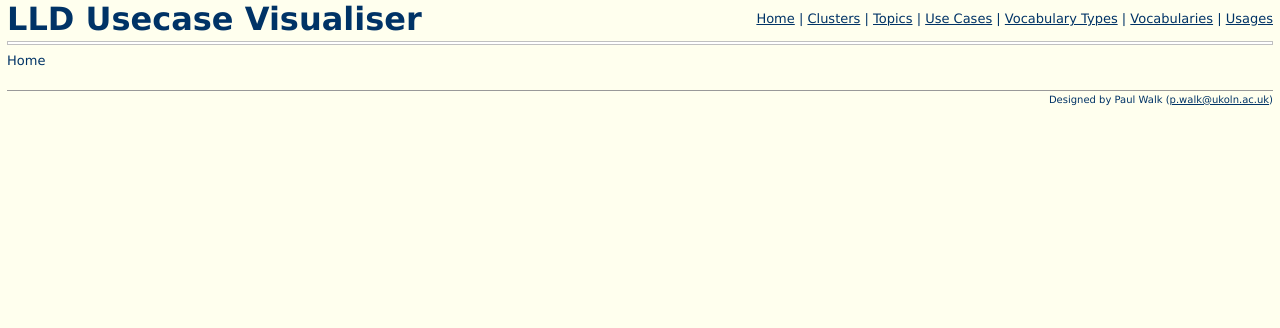
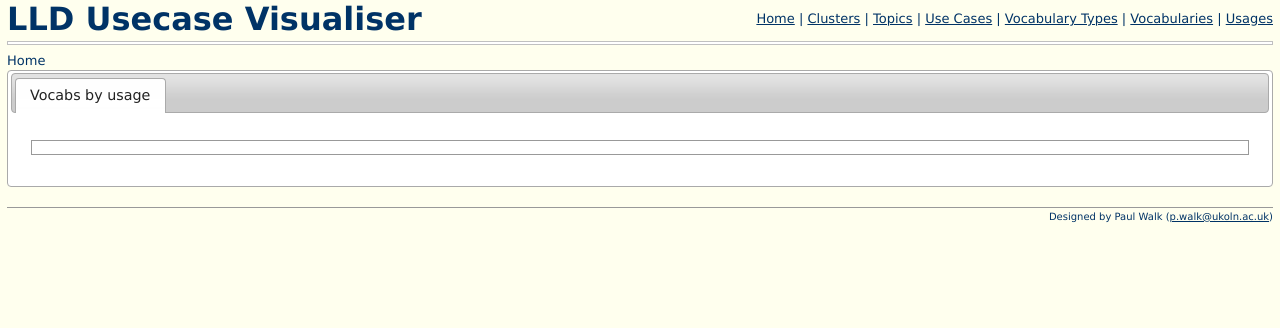
Before and after one commit to paulwalk/lldvis, a Rails app: template app/views/home/index.html.erb in a window 1280 px wide. Shown: the top 328 px of the page. Run offline with Rails 7, Linux system fonts and the light colour scheme; the template is opened without the code that fills it, so the values that code supplies are empty; parts of the project's set-up code (start-up, migrations or seed data) failed here and were passed over; some libraries are stand-ins or nearby versions.

Commit message:
added tag cloud support

```diff
--- a/app/helpers/application_helper.rb
+++ b/app/helpers/application_helper.rb
@@ -1,3 +1,6 @@
 # Methods added to this helper will be available to all templates in the application.
 module ApplicationHelper
+
+
+
 end
--- a/app/models/usecase.rb
+++ b/app/models/usecase.rb
@@ -2,4 +2,5 @@ class Usecase < ActiveRecord::Base
   has_and_belongs_to_many :topics
   has_many :vocabs, :through => :usages
   has_many :usages
+
 end
--- a/app/views/home/index.html.erb
+++ b/app/views/home/index.html.erb
@@ -1,3 +1,19 @@
 <%= render :partial => "shared/menu_bar"%>
 
 Home
+
+
+<div id="tabs">
+	<ul>
+		<li><a href="#tabs-1">Vocabs by usage</a></li>
+	</ul>
+	<div id="tabs-1">
+		<div class="tags">
+			<ul>
+				<% @tags2.each do |tag| %>
+					<li class="tag<%= tag[1] %>"><a href="<%= ActionController::Base.relative_url_root %>/vocabs/<%= tag[0].id %>"><%= tag[0].name %></a></li>
+				<% end %>
+			</ul>
+		</div>
+	</div>
+</div>
--- a/app/views/layouts/application.html.erb
+++ b/app/views/layouts/application.html.erb
@@ -35,10 +35,3 @@
 <%= render :partial => "shared/footer"%>
 </body>
 </html>
-
-<%-
-#javascript_include_tag "prototype"
-#javascript_include_tag "effects"
-#javascript_include_tag "dragdrop"
-#javascript_include_tag "controls"
--%>
--- a/db/seeds.rb
+++ b/db/seeds.rb
@@ -117,6 +117,7 @@ Vocab.create(:name => "Rameau",:vocabtype_id => vocabtype.id)
 Vocab.create(:name => "Linked Data Services der DNB",:vocabtype_id => vocabtype.id)
 Vocab.create(:name => "EDM",:vocabtype_id => vocabtype.id)
 Vocab.create(:name => "Instituto Geográfico Nacional (España)",:vocabtype_id => vocabtype.id)
+Vocab.create(:name => "PRONOM",:vocabtype_id => vocabtype.id)
 
 
 vocabtype = Vocabtype.create(:name => "Existing published Vocabularies available for reuse")
--- a/public/javascripts/application.js
+++ b/public/javascripts/application.js
@@ -2,10 +2,8 @@
 // This file is automatically included by javascript_include_tag :defaults
 
 $(function (){
-	$('#deliverable_start').datepicker({ dateFormat: 'yy-mm-dd' });
-	$('#deliverable_due').datepicker({ dateFormat: 'yy-mm-dd' });
-	$('#cluster_review').datepicker({ dateFormat: 'yy-mm-dd' });
-	$('#fundingstream_start').datepicker({ dateFormat: 'yy-mm-dd' });
-	$('#fundingstream_finish').datepicker({ dateFormat: 'yy-mm-dd' });
 	$("#tabs").tabs({event: 'click'});
+	// $.tagcloud.defaults.sizemin = 12;
+	// $.tagcloud.defaults.sizemin = 24;
+	// $("ul.tagcloudsource").tagcloud({height:300});
 });
--- a/public/stylesheets/main.css
+++ b/public/stylesheets/main.css
@@ -1,8 +1,37 @@
 
-/*.tag1 { font-size: 1.0em; }
-.tag2 { font-size: 1.2em; }
-.tag3 { font-size: 1.4em; }
-.tag4 { font-size: 1.6em; }*/
+	.tags ul{
+		background-color: white;
+		border: 1px solid #999999;
+		margin:1em 0;
+		padding:.5em 10px;
+		text-align:center;
+		}
+	.tags li{
+		margin:0;
+		padding:0;
+		list-style:none;
+		display:inline;
+		}
+	.tags li a{
+		text-decoration:none;
+/*		color:#fff;*/
+		padding:0 2px;
+		}
+	.tags li a:hover{
+		text-decoration:underline;
+		}
+
+	.tag1{font-size:100%;}
+	.tag2{font-size:120%;}
+	.tag3{font-size:140%;}
+	.tag4{font-size:160%;}
+	.tag5{font-size:180%;}
+	.tag6{font-size:200%;}
+	.tag7{font-size:220%;}
+	.tag8{font-size:240%;}
+	.tag9{font-size:260%;}
+	.tag10{font-size:280%;}
+
 
 img.icon-16 {
 	border: none;
```
Also changed, not shown: app/controllers/home_controller.rb (+24 -0 lines).
